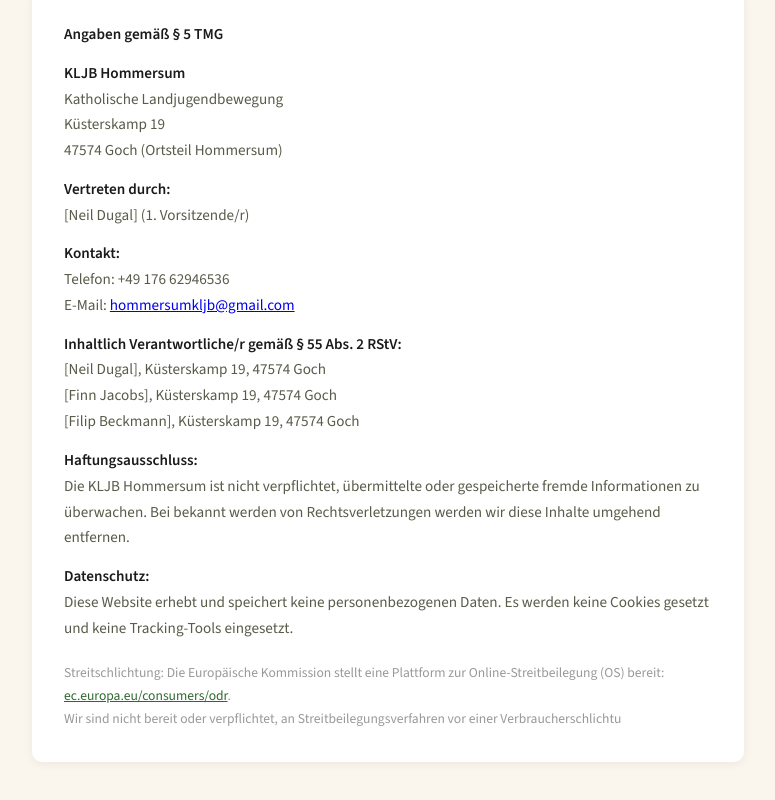
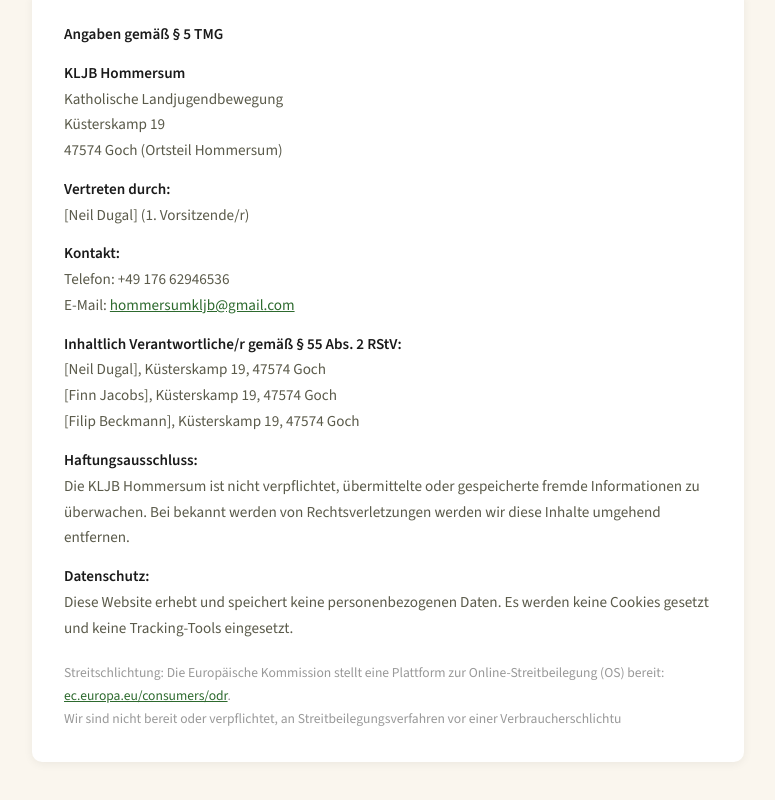
Before and after one commit to FilipBeckmann/KLJBHommersum, a plain HTML site: page index.html in a window 1280 px wide. Shown: the part 1300-2100 px from the top of the page, without its empty margins (252-1027 px from the left). Drawn offline with nearby package versions, Linux system fonts and the light colour scheme.

Commit message:
Klassen Selektor

```diff
--- a/index.html
+++ b/index.html
@@ -117,7 +117,7 @@
       transition: color .2s, border-color .2s;
     }
     nav a:hover { color: var(--green); border-color: var(--green); }
-    mail-us { color: var(--green); border-color: var(--green); }
+    .mail-us { color: var(--green); border-color: var(--green); }
 
     /* ── SECTIONS ── */
     section {
```
